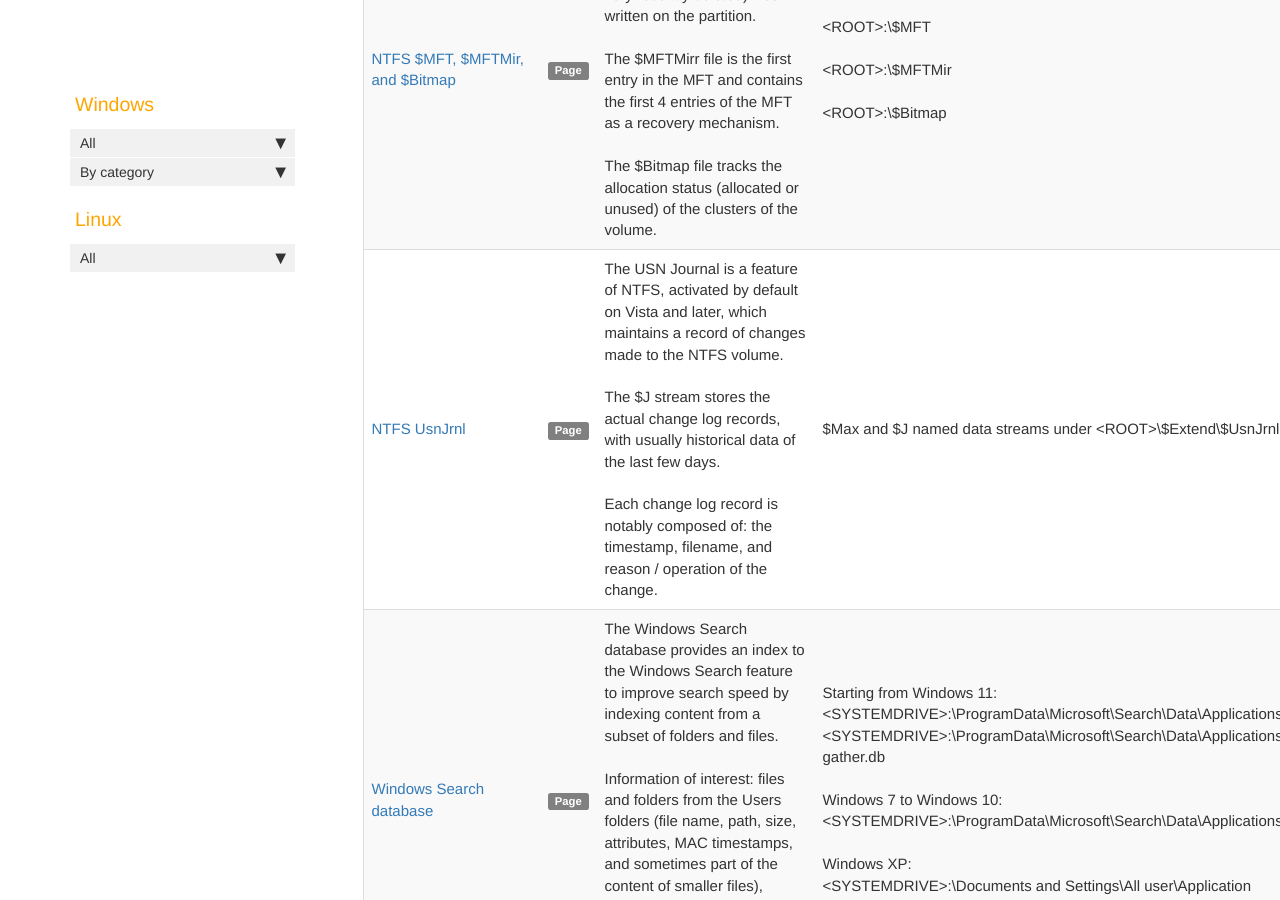
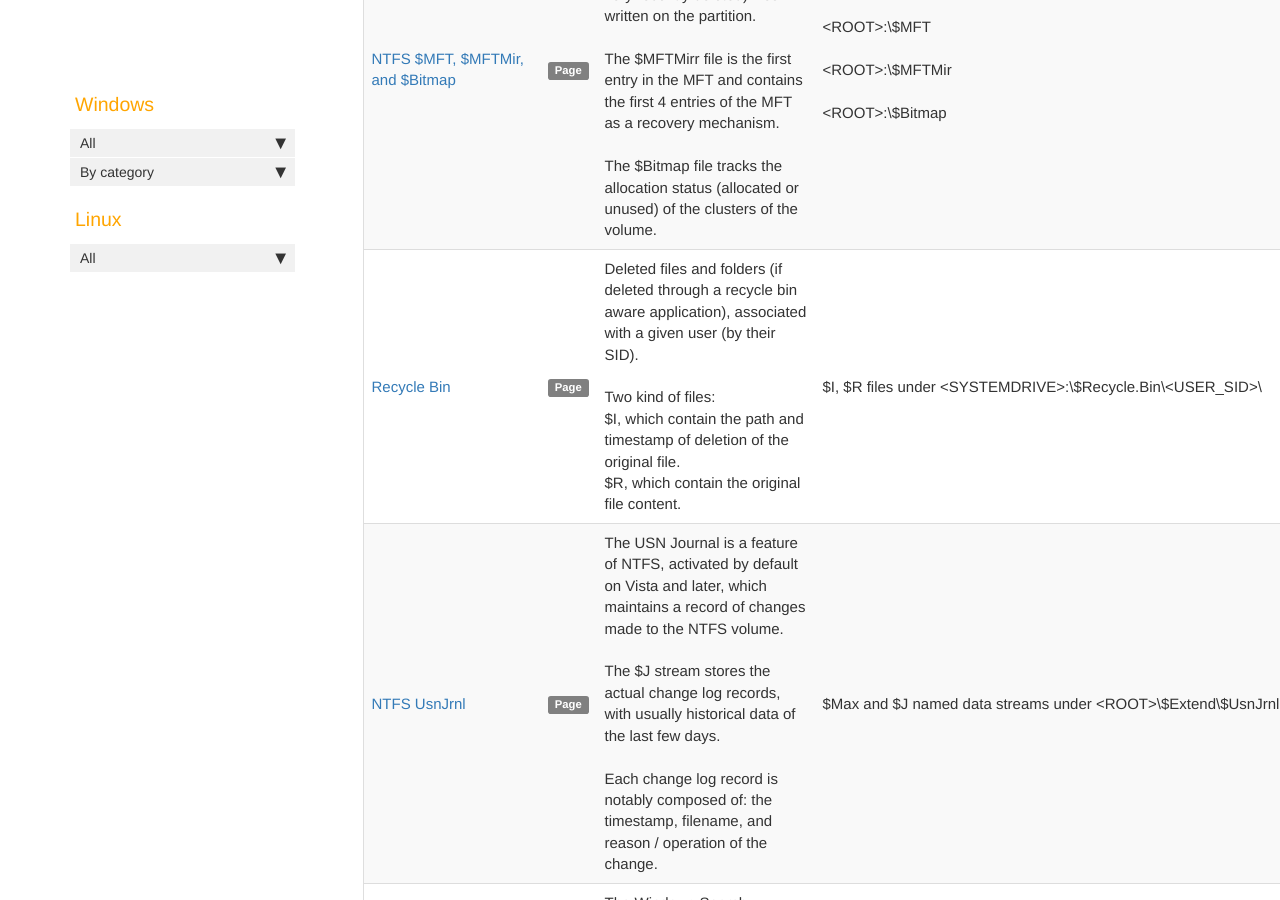
Before and after one commit to Qazeer/artefacts.help, a Jekyll site: the page built from pages/tags/tag_windows_file_knowledge.md, in a window 1280 px wide and 900 px high, scrolled down 1642 px. Built offline with Jekyll 4.4.1, drawn with Linux system fonts in a browser that asks for light colours; our own code applies the rules of GitHub Pages for plain Markdown files; comment, search, counter and statistics services are not loaded.

Commit message:
[Artefact] Recycle Bin - Init

```diff
--- a/_data/sidebars/sidebar.yml
+++ b/_data/sidebars/sidebar.yml
@@ -48,6 +48,10 @@ entries:
       url: /windows_amcache
       output: web
 
+    - title: Recycle Bin
+      url: /windows_recycle_bin
+      output: web
+
     - title: Windows Search Database
       url: /windows_search_db
       output: web
--- /dev/null
+++ b/pages/windows/recycle_bin.md
@@ -0,0 +1,39 @@
+---
+title: Recycle Bin
+summary: 'Deleted files and folders (if deleted through a recycle bin aware application), associated with a given user (by their SID).\n\nTwo kind of files:\n $I, which contain the path and timestamp of deletion of the original file.\n$R, which contain the original file content.'
+keywords: Recycle Bin, $Recycle.Bin, $I, $R
+tags:
+  - windows_file_knowledge
+location: '$I, $R files under <SYSTEMDRIVE>:\$Recycle.Bin\<USER_SID>\'
+last_updated: 2024-01-01
+sidebar: sidebar
+permalink: windows_recycle_bin.html
+folder: windows
+---
+
+### Overview
+
+Deleted files and folders (if deleted through a recycle bin aware application).
+
+The deleted files are placed in a subfolder (under
+`%SystemDrive%:\$Recycle.Bin`) named after the `SID` of the user that performed
+the deletion. Deleted files can thus be associated with a given user.
+
+### Information of interest
+
+Two kind of files are present in the `Recycle Bin`:
+
+  - `$I` (for "Information") files, which contain the path and timestamp of
+    deletion of the original file.
+
+ - `$R` (for "Resource") files, which contain the original file content.
+
+### Tool(s)
+
+  - [RBCmd](https://github.com/EricZimmerman/RBCmd)
+
+### References
+
+  - [AT&T Cybersecurity - Kushalveer Singh Bachchas - Digital dumpster diving: Exploring the intricacies of recycle bin forensics](https://cybersecurity.att.com/blogs/security-essentials/digital-dumpster-diving-exploring-the-intricacies-of-recycle-bin-forensics)
+
+  - [13Cubed - Recycle Bin Forensics](https://www.youtube.com/watch?v=Gkir-wGqG2c)
```
